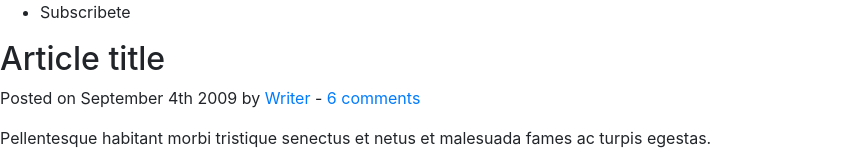
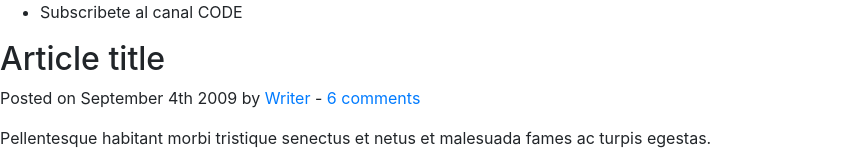
Before and after one commit to WilliamN521/demo-repo2, a plain HTML site: page index.html in a window 1280 px wide. Shown: the top 160 px of the page, without its empty margins (0-858 px from the left). Drawn offline with nearby package versions, Linux system fonts and the light colour scheme.

Commit message:
Se modifico index.html en suscribete

```diff
--- a/index.html
+++ b/index.html
@@ -14,7 +14,7 @@
 	<header>
 		<nav>
 			<ul>
-				<li>Subscribete</li>
+				<li>Subscribete al canal CODE</li>
 			</ul>
 		</nav>
 	</header>
```
